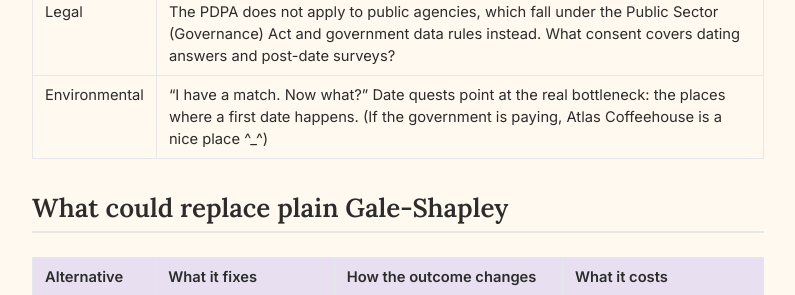
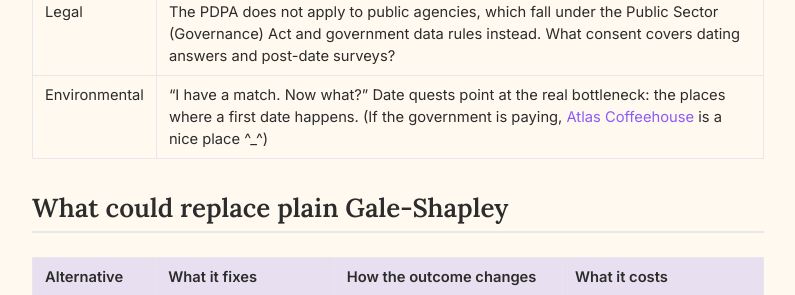
Before and after one commit to choonyongchan/thoughtsofaservant, a Jekyll site: the page built from _posts/2026-10-04-i-like-you-more.md, in a window 1280 px wide and 900 px high, scrolled down 11554 px. Shown: the part 174-469 px from the top of the window, without its empty margins (242-1037 px from the left). Built offline with Jekyll 4.4.1, drawn with Linux system fonts in a browser that asks for light colours; part of the change alters nothing that is shown.

```diff
--- a/_posts/2026-10-04-i-like-you-more.md
+++ b/_posts/2026-10-04-i-like-you-more.md
@@ -185,7 +185,7 @@ Thresholds can also be self-fulfilling. If everyone expects a better match next
 | Social | Filters on religion, diet or race-adjacent traits could reduce mixing across communities. Should the algorithm weigh that? |
 | Technological | Can FirstDate explain a match ("you both want kids, you both hate durian")? Should you see where you ranked? |
 | Legal | The PDPA does not apply to public agencies, which fall under the Public Sector (Governance) Act and government data rules instead. What consent covers dating answers and post-date surveys? |
-| Environmental | "I have a match. Now what?" Date quests point at the real bottleneck: the places where a first date happens. (If the government is paying, Atlas Coffeehouse is a nice place ^_^) |
+| Environmental | "I have a match. Now what?" Date quests point at the real bottleneck: the places where a first date happens. (If the government is paying, [Atlas Coffeehouse](https://www.lemon8-app.com/experience/atlas-coffee-shop?region=sg) is a nice place ^_^) |
 
 ## What could replace plain Gale-Shapley
 
```
